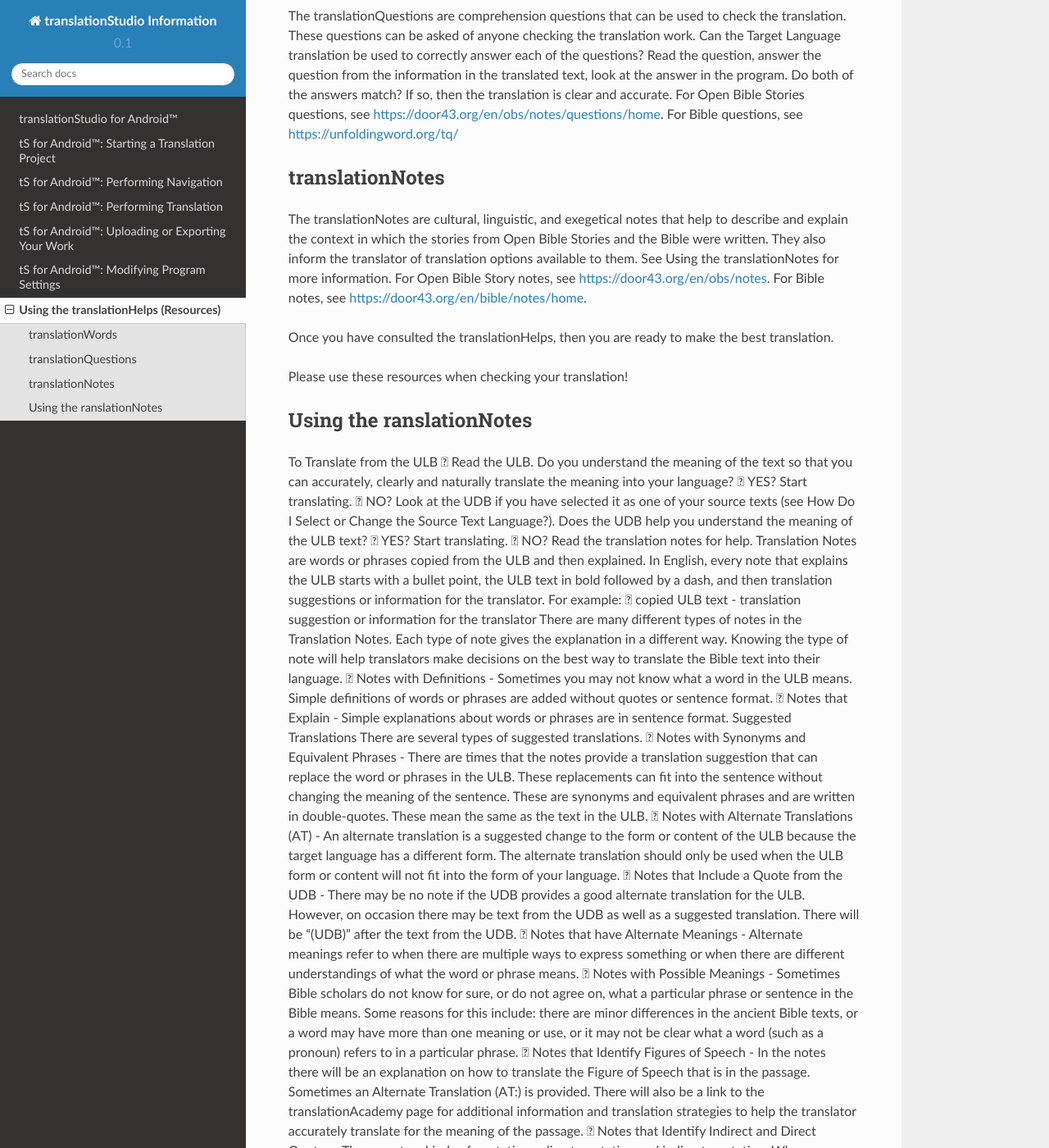
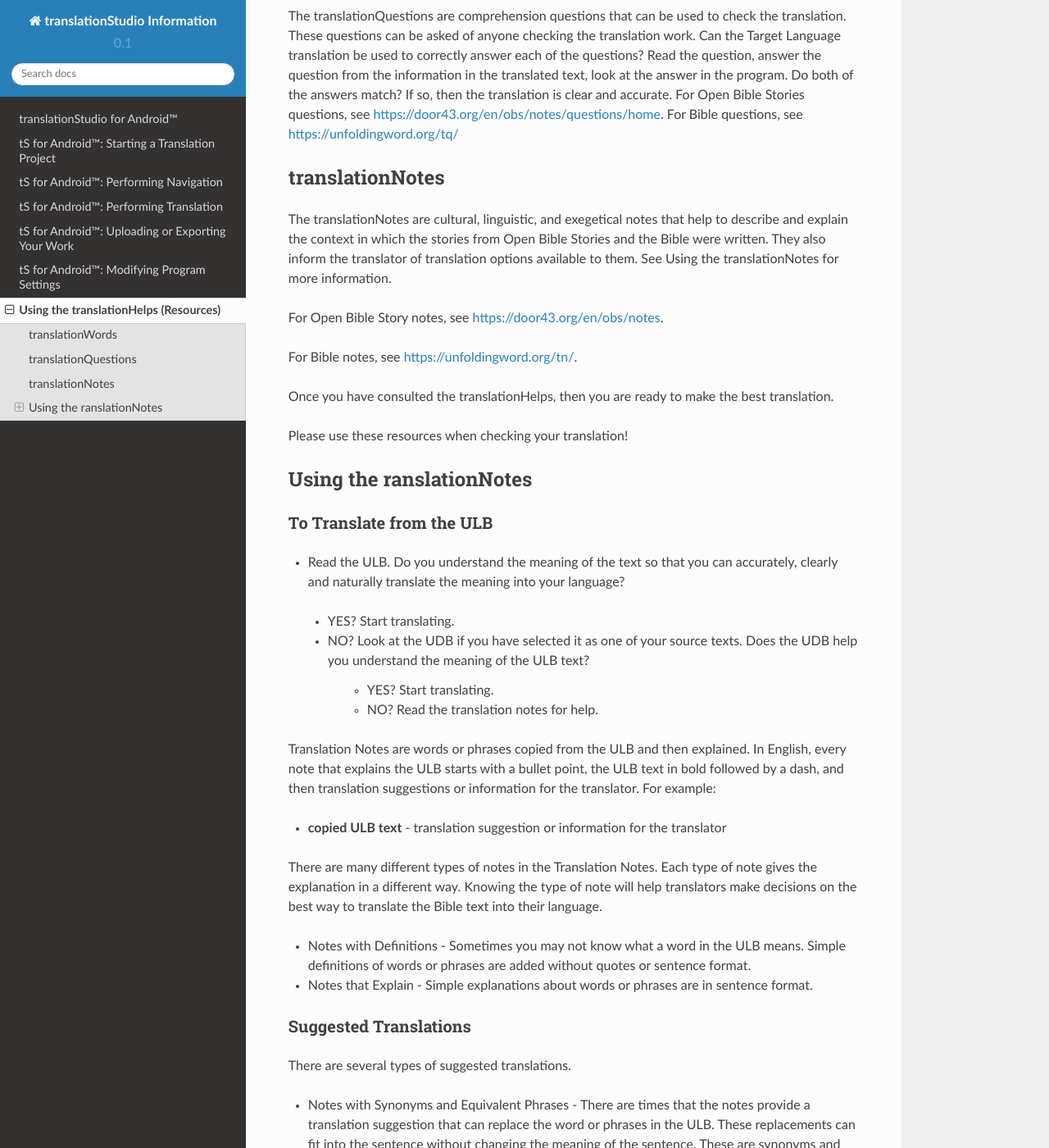
Before and after one commit to unfoldingWord-dev/translationStudio-Info, a Sphinx documentation site: the page built from docs/Helps.rst, in a window 1280 px wide and 1400 px high, scrolled down 456 px. Shown: the whole window at 82% size. Built offline with Sphinx 7.4.7 and the Read the Docs theme 2.0.0, drawn with Linux system fonts in a browser that asks for light colours; pages that are not in the unit, such as notebooks, are missing from menus; some of the changed text lies outside the part shown.

Commit message:
Update Helps.rst

```diff
--- a/docs/Helps.rst
+++ b/docs/Helps.rst
@@ -20,8 +20,10 @@ translationNotes
 ----------------
 
 The translationNotes are cultural, linguistic, and exegetical notes that help to describe and explain the context in which the stories from Open Bible Stories and the Bible were written. They also inform the translator of translation options available to them. See Using the translationNotes for more information.
+
 For Open Bible Story notes, see	https://door43.org/en/obs/notes.
-For Bible notes, see	https://door43.org/en/bible/notes/home.
+
+For Bible notes, see	https://unfoldingword.org/tn/.
 
 Once you have consulted the translationHelps, then you are ready to make the best translation.
 
@@ -32,42 +34,80 @@ Using the ranslationNotes
 ---------------------------
 
 To Translate from the ULB
-	Read the ULB. Do you understand the meaning of the text so that you can accurately, clearly and naturally translate the meaning into your language?
-	YES? Start translating.
-	NO? Look at the UDB if you have selected it as one of your source texts (see How Do I Select or Change the Source Text Language?). Does the UDB help you understand the meaning of the ULB text?
-	YES? Start translating.
-	NO? Read the translation notes for help.
+^^^^^^^^^^^^^^^^^^^^^^^^^^
+
+*	Read the ULB. Do you understand the meaning of the text so that you can accurately, clearly and naturally translate the meaning into your language?
+
+  * YES? Start translating.
+
+  * NO? Look at the UDB if you have selected it as one of your source texts. Does the UDB help you understand the meaning of the ULB text?
+
+      * YES? Start translating.
+
+      *	NO? Read the translation notes for help.
+
 Translation Notes are words or phrases copied from the ULB and then explained. In English, every note that explains the ULB starts with a bullet point, the ULB text in bold followed by a dash, and then translation suggestions or information for the translator. For example:
-	copied ULB text - translation suggestion or information for the translator
+
+*	**copied ULB text** - translation suggestion or information for the translator
+
 There are many different types of notes in the Translation Notes. Each type of note gives the explanation in a different way. Knowing the type of note will help translators make decisions on the best way to translate the Bible text into their language.
-	Notes with Definitions - Sometimes you may not know what a word in the ULB means. Simple definitions of words or phrases are added without quotes or sentence format.
-	Notes that Explain - Simple explanations about words or phrases are in sentence format.
+
+* Notes with Definitions - Sometimes you may not know what a word in the ULB means. Simple definitions of words or phrases are added without quotes or sentence format.
+
+* Notes that Explain - Simple explanations about words or phrases are in sentence format.
+
 Suggested Translations
+^^^^^^^^^^^^^^^^^^^^^^
+
 There are several types of suggested translations.
-	Notes with Synonyms and Equivalent Phrases - There are times that the notes provide a translation suggestion that can replace the word or phrases in the ULB. These replacements can fit into the sentence without changing the meaning of the sentence. These are synonyms and equivalent phrases and are written in double-quotes. These mean the same as the text in the ULB.
-	Notes with Alternate Translations (AT) - An alternate translation is a suggested change to the form or content of the ULB because the target language has a different form. The alternate translation should only be used when the ULB form or content will not fit into the form of your language.
-	Notes that Include a Quote from the UDB - There may be no note if the UDB provides a good alternate translation for the ULB. However, on occasion there may be text from the UDB as well as a suggested translation. There will be "(UDB)" after the text from the UDB.
-	Notes that have Alternate Meanings - Alternate meanings refer to when there are multiple ways to express something or when there are different understandings of what the word or phrase means.
-	Notes with Possible Meanings - Sometimes Bible scholars do not know for sure, or do not agree on, what a particular phrase or sentence in the Bible means. Some reasons for this include: there are minor differences in the ancient Bible texts, or a word may have more than one meaning or use, or it may not be clear what a word (such as a pronoun) refers to in a particular phrase.
-	Notes that Identify Figures of Speech - In the notes there will be an explanation on how to translate the Figure of Speech that is in the passage. Sometimes an Alternate Translation (AT:) is provided. There will also be a link to the translationAcademy page for additional information and translation strategies to help the translator accurately translate for the meaning of the passage.
-	Notes that Identify Indirect and Direct Quotes - There are two kinds of quotations: direct quotation and indirect quotation. When translating a quotation, translators need to decide whether to translate it as a direct quotation or an indirect quotation.
-	Notes for Long ULB Phrases - Sometimes there are notes for a phrase and separate notes for portions of that phrase. In that case, the larger phrase is first, and its parts afterward. The longer phrase is broken down so that translation suggestions for parts of the phrase can be explained for each part.
+
+* Notes with Synonyms and Equivalent Phrases - There are times that the notes provide a translation suggestion that can replace the word or phrases in the ULB. These replacements can fit into the sentence without changing the meaning of the sentence. These are synonyms and equivalent phrases and are written in double-quotes. These mean the same as the text in the ULB.
+
+* Notes with Alternate Translations (AT) - An alternate translation is a suggested change to the form or content of the ULB because the target language has a different form. The alternate translation should only be used when the ULB form or content will not fit into the form of your language.
+
+*Notes that Include a Quote from the UDB - There may be no note if the UDB provides a good alternate translation for the ULB. However, on occasion there may be text from the UDB as well as a suggested translation. There will be "(UDB)" after the text from the UDB.
+
+* Notes that have Alternate Meanings - Alternate meanings refer to when there are multiple ways to express something or when there are different understandings of what the word or phrase means.
+
+* Notes with Possible Meanings - Sometimes Bible scholars do not know for sure, or do not agree on, what a particular phrase or sentence in the Bible means. Some reasons for this include: there are minor differences in the ancient Bible texts, or a word may have more than one meaning or use, or it may not be clear what a word (such as a pronoun) refers to in a particular phrase.
+
+* Notes that Identify Figures of Speech - In the notes there will be an explanation on how to translate the Figure of Speech that is in the passage. Sometimes an Alternate Translation (AT:) is provided. There will also be a link to the translationAcademy page for additional information and translation strategies to help the translator accurately translate for the meaning of the passage.
+
+* Notes that Identify Indirect and Direct Quotes - There are two kinds of quotations: direct quotation and indirect quotation. When translating a quotation, translators need to decide whether to translate it as a direct quotation or an indirect quotation.
+
+* Notes for Long ULB Phrases - Sometimes there are notes for a phrase and separate notes for portions of that phrase. In that case, the larger phrase is first, and its parts afterward. The longer phrase is broken down so that translation suggestions for parts of the phrase can be explained for each part.
+
 Notes with Definitions
-Description
+^^^^^^^^^^^^^^^^^^^^^^
+
+**Description**
+
 Sometimes you may not know what a word in the ULB means. The notes may have a definition or a description of the word or phrase to help you understand what it means.
-Translation Notes Examples
+
+**Translation Notes Examples**
+
 Simple definitions of words or phrases are added without quotes or sentence format. Here are examples:
 It is like children playing in the marketplace, who sit and call to one another and say, 'We played a flute for you (Matthew 11:16-17 ULB)
-	marketplace - a large, open-air area where people would come to sell their goods
-	flute - a long, hollow musical instrument which is played by blowing air in or over one end
+
+* marketplace - a large, open-air area where people would come to sell their goods
+
+* flute - a long, hollow musical instrument which is played by blowing air in or over one end
 people who dress in splendid clothing and live in luxury are in kings' palaces (Luke 7:25 ULB)
-	kings' palaces - a large, expensive house that a king lives in
-Translation Principles
-	Use words that are already part of your language if possible.
-	Keep expressions short if possible.
-	Represent God's commands and historical facts accurately.
-Translation Strategies
-See Translate Unknowns for more information on translating words or phrases that are not known in your language.
+
+* kings' palaces - a large, expensive house that a king lives in
+
+**Translation Principles**
+
+*	Use words that are already part of your language if possible.
+
+* Keep expressions short if possible.
+
+* Represent God's commands and historical facts accurately.
+
+**Translation Strategies**
+
+See `Translate Unknowns`_ for more information on translating words or phrases that are not known in your language.
+
 Notes that Explain
 Description
 Sometimes you may not know what a word or phrase in the ULB means. And sometimes the same word or phrase is also used in the UDB. So the word or phrase is explained in the notes.
@@ -180,7 +220,10 @@ But it is to the extent of your hardness and unrepentant heart that you are stor
 	But it is to the extent of your hardness and unrepentant heart - Paul compares a person who refuses to listen and obey God to something hard, like a stone. The heart represents the whole person. AT: "It is because you refuse to listen and repent" (See: Metaphor and Metonymy)
 	hardness and unrepentant heart - The phrase "unrepentant heart" explains the word "hardness" (See: Doublet)
 In this example the first note explains the the metaphor and metonymy, and the second explains the doublet in the same passage.
+
 Translate Unknowns
+^^^^^^^^^^^^^^^^^^
+
 How do I translate words like lion, fig tree, mountain, priest, or temple when people in my culture have never seen these things and we do not have a word for them?
 Description
 Unknowns are things that occur in the source text that are not known to the people of your culture. The translationWords pages and the translationNotes will help you understand what they are. After you understand them, you will need to find ways to refer to those things so that people who read your translation will understand what they are.
```
